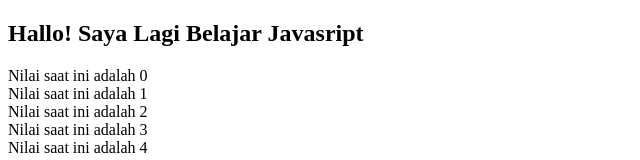
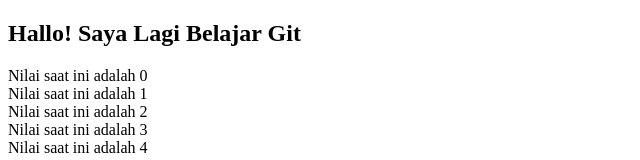
Before and after one commit to AHMADDWI007/Belajar-git, a plain HTML site: page index.html in a window 1280 px wide. Shown: the top 160 px of the page, without its empty margins (0-640 px from the left). Drawn offline with Linux system fonts and the light colour scheme.

Commit message:
Perubahan Judul index.html

```diff
--- a/index.html
+++ b/index.html
@@ -9,7 +9,7 @@
 </head>
 
 <body>
-    <h2>Hallo! Saya Lagi Belajar Javasript</h2>
+    <h2>Hallo! Saya Lagi Belajar Git</h2>
     <div id="data"></div>
     <script>
         //alert('Hello World');
```
